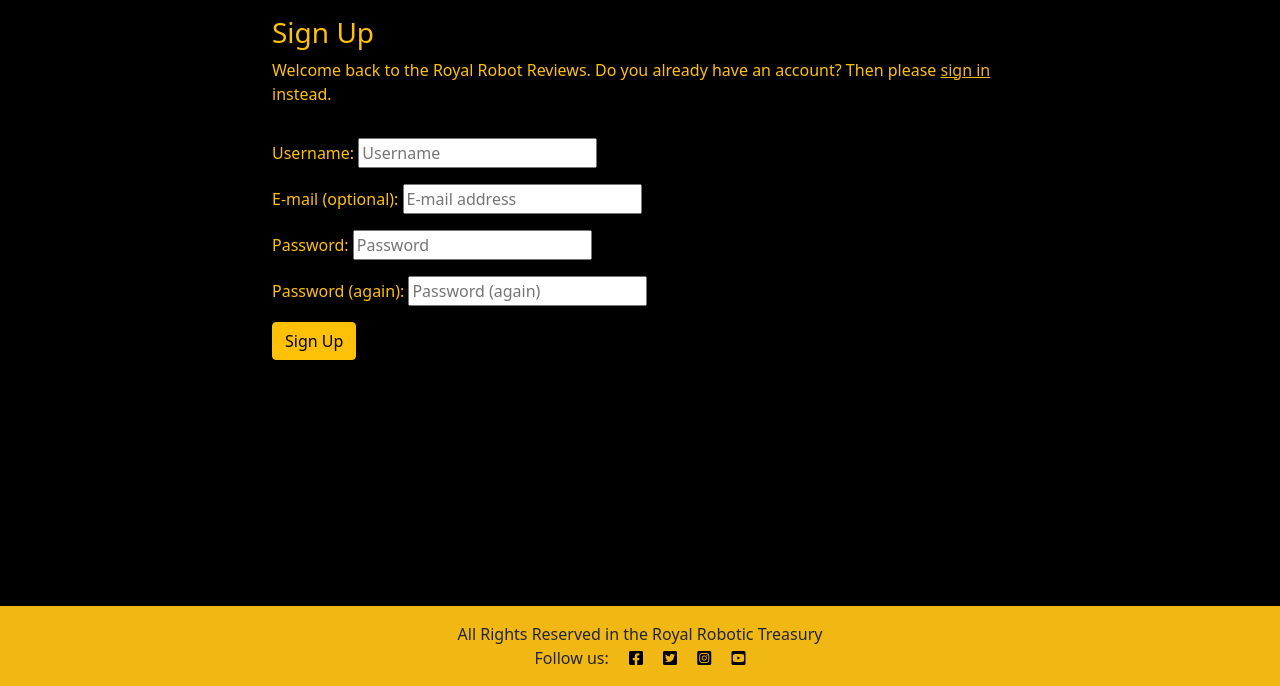
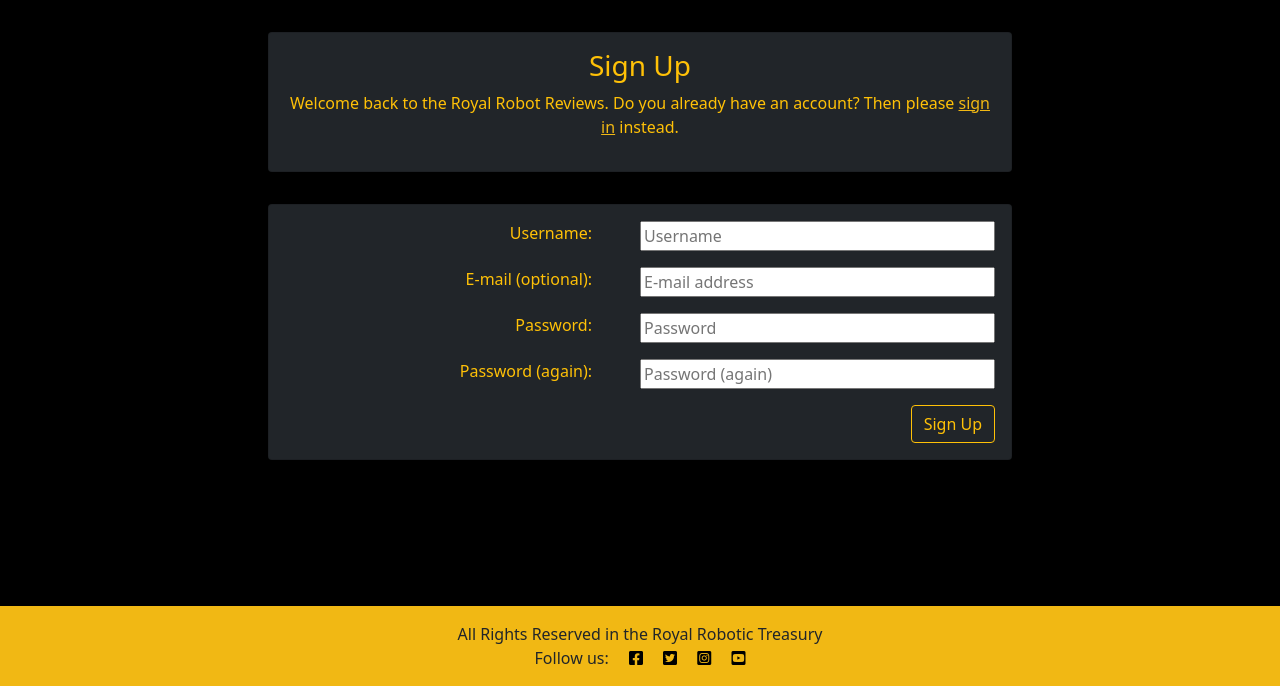
Before and after one commit to JordanCH05/VideoGameReviews, a Django app: page /accounts/signup/ in a window 1280 px wide. Shown: the part 114-800 px from the top of the page. Run offline with Django 3.2, Linux system fonts and the light colour scheme; some web fonts are replaced.

Commit message:
Style login logout and singup pages

```diff
--- a/static/css/style.css
+++ b/static/css/style.css
@@ -53,6 +53,15 @@ footer a {
 
 .link {
     color: #F1B814;
+}
+
+form p {
+    display: grid;
+    grid-template-columns: auto 50%;
+}
+
+form p label {
+    padding-right: 3rem;
 }
 
 /* Review Score Star Rating */
--- a/templates/account/login.html
+++ b/templates/account/login.html
@@ -24,7 +24,7 @@
     <div class="row">
         <div class="mt-3">
             <div class="col-md-8 my-3 offset-md-2">
-                <div class="card bg-dark text-center p-3">
+                <div class="card bg-dark text-end p-3">
                     <form method="POST" action="{% url 'account_login' %}">
                         {% csrf_token %}
                         {{ form.as_p }}
--- a/templates/account/signup.html
+++ b/templates/account/signup.html
@@ -8,23 +8,33 @@
 
 <div class="container text-warning">
     <div class="row">
+        <div class="mt-3">
             <div class="col-md-8 mt-3 offset-md-2">
+                <div class="card bg-dark text-center p-3">
                     <h3>{% trans "Sign Up" %}</h3>
 
                     <p>{% blocktrans %}Welcome back to the Royal Robot Reviews. Do you already have an account? Then please <a
                         class="link" href="{{ login_url }}">sign in</a> instead.{% endblocktrans %}</p>
                 </div>
             </div>
+        </div>
+    </div>
     <div class="row">
+        <div class="mt-3">
             <div class="col-md-8 my-3 offset-md-2">
+                <div class="card bg-dark text-end p-3">
                     <form id="signup_form" method="post" action="{% url 'account_signup' %}">
                         {% csrf_token %}
                         {{ form.as_p }}
                         {% if redirect_field_value %}
                         <input type="hidden" name="{{ redirect_field_name }}" value="{{ redirect_field_value }}" />
                         {% endif %}
-                <button class="btn btn-warning right" type="submit">{% trans "Sign Up" %}</button>
+                        <div class="d-flex justify-content-end">
+                            <button class="btn btn-outline-warning" type="submit">{% trans "Sign Up" %}</button>
+                        </div>
                     </form>
+                </div>
+            </div>
         </div>
     </div>
 </div>
```
Also changed, not shown: templates/account/logout.html (+11 -4 lines). Lines whose indentation alone changed are shown as unchanged.
